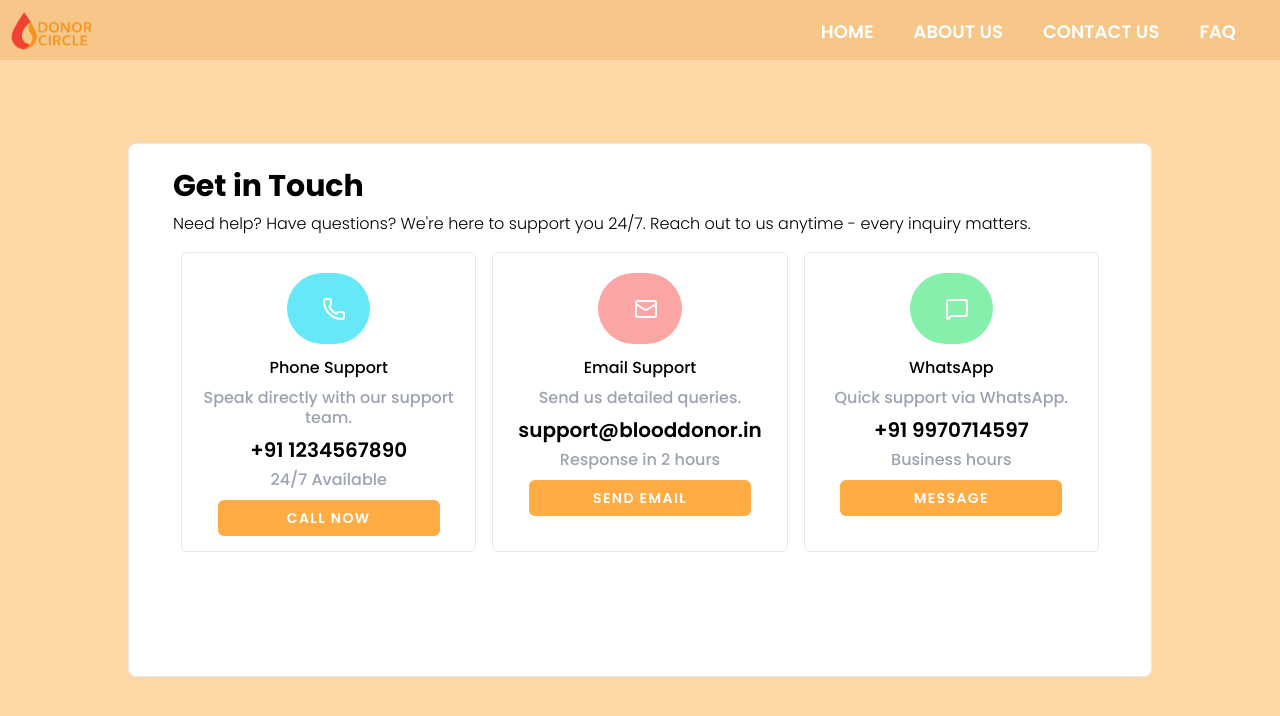
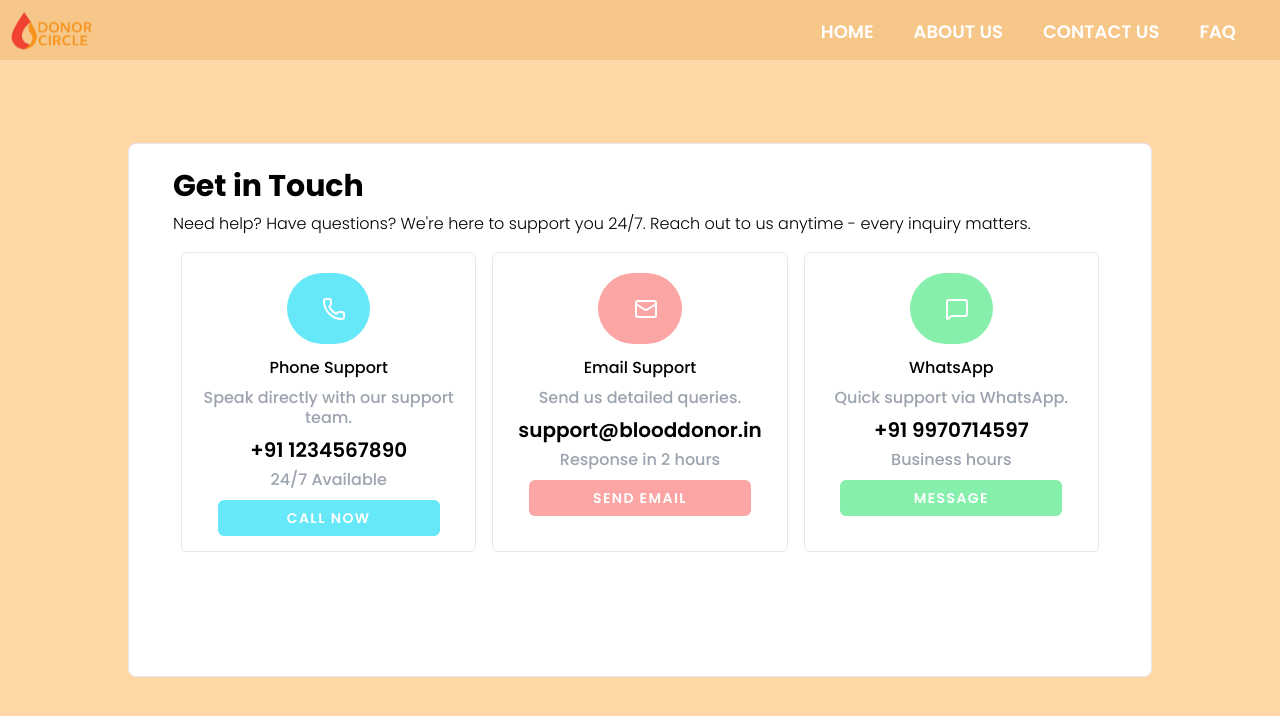
Before and after one commit to TanmayVidhate/DonorCircle_2, a React (Vite) app in the folder client/: page /contactus in a window 1280 px wide. Shown: the top 716 px of the page. Built offline with nearby package versions, Linux system fonts and the light colour scheme.

Commit message:
button in component

```diff
--- a/client/src/Components/Button.jsx
+++ b/client/src/Components/Button.jsx
@@ -1,10 +1,10 @@
 import React from 'react'
 
-function Button({ name, onClick ,className}) {
+function Button({ name, onClick ,className ,hover}) {
     // alert("User clcieked")
     return (
         <>
-            <input type='submit' value={name} className={`p-2 uppercase text-lg text-white bg-[#ffac44] hover:bg-orange-300  transition-colors duration-300 ease-in-out  hover: rounded-3xl w-4/5 font-semibold tracking-widest hover:cursor-pointer ${className} `} onClick={onClick}/>
+            <input type='submit' value={name} className={`p-2 uppercase text-lg text-white bg-[#ffac44] ${hover ? "hover:bg-orange-300  transition-colors duration-300 ease-in-out  hover: rounded-3xl hover:cursor-pointer" : ""}  w-4/5 font-semibold tracking-widest ${className} `} onClick={onClick}/>
         </>
     )
 }
--- a/client/src/Components/ContactUSCard.jsx
+++ b/client/src/Components/ContactUSCard.jsx
@@ -1,8 +1,8 @@
 import React from 'react'
 import Button from './Button'
 
-function ContactUSCard({className,Icon,title,info,mobile,action,btntext}) {
-    console.log("mm=",Icon)
+function ContactUSCard({className,Icon,title,info,mobile,action,btntext,btnbgcolor}) {
+
     return (
         <>
             <div className='border rounded-md text-center w-2/6 h-[300px] m-2 p-2 hover:mt-0 cursor-pointer transition-all duration-500 ease-in-out'>
@@ -22,7 +22,7 @@ function ContactUSCard({className,Icon,title,info,mobile,action,btntext}) {
                     <p className='text-gray-400 '>{action}</p>
                 </div>
                 <div className='mt-2' >
-                    <Button name={btntext} className='w-1/2 text-sm rounded-md'/>
+                    <Button name={btntext} className={`w-1/2 text-sm rounded-md ${btnbgcolor} hover:bg-none`} hover={false}/>
                 </div>
             </div>
         </>
--- a/client/src/Views/ContactUs.jsx
+++ b/client/src/Views/ContactUs.jsx
@@ -24,9 +24,9 @@ function ContactUs() {
                         </div>
 
                         <div className='flex my-2  h-max  '>
-                            <ContactUSCard className="bg-cyan-300" Icon={Phone} title="Phone Support" info="Speak directly with our support team." mobile="+91 1234567890" action="24/7 Available" btntext="Call Now"  />
-                            <ContactUSCard className="bg-red-300" Icon={Mail} title="Email Support" info="Send us detailed queries." mobile="support@blooddonor.in" action="Response in 2 hours" btntext="Send Email" />
-                            <ContactUSCard className="bg-green-300" Icon={MessageSquare} title="WhatsApp" info="Quick support via WhatsApp." mobile="+91 9970714597" action="Business hours" btntext="Message" />
+                            <ContactUSCard className="bg-cyan-300" Icon={Phone} title="Phone Support" info="Speak directly with our support team." mobile="+91 1234567890" action="24/7 Available" btntext="Call Now" btnbgcolor="bg-cyan-300" />
+                            <ContactUSCard className="bg-red-300" Icon={Mail} title="Email Support" info="Send us detailed queries." mobile="support@blooddonor.in" action="Response in 2 hours" btntext="Send Email" btnbgcolor="bg-red-300"/>
+                            <ContactUSCard className="bg-green-300" Icon={MessageSquare} title="WhatsApp" info="Quick support via WhatsApp." mobile="+91 9970714597" action="Business hours" btntext="Message" btnbgcolor="bg-green-300"/>
                         </div>
                     </div>
                 </div>
```
